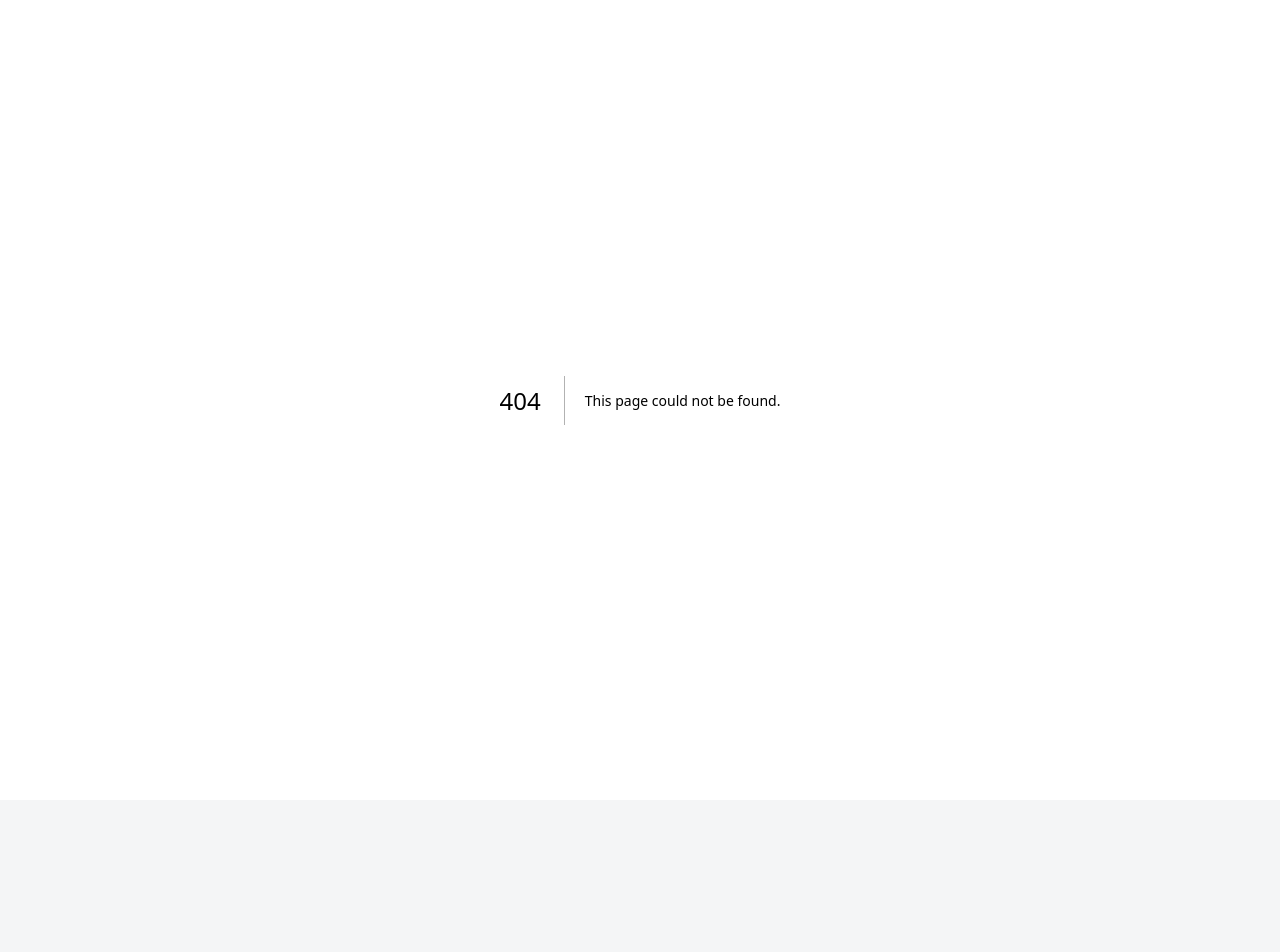
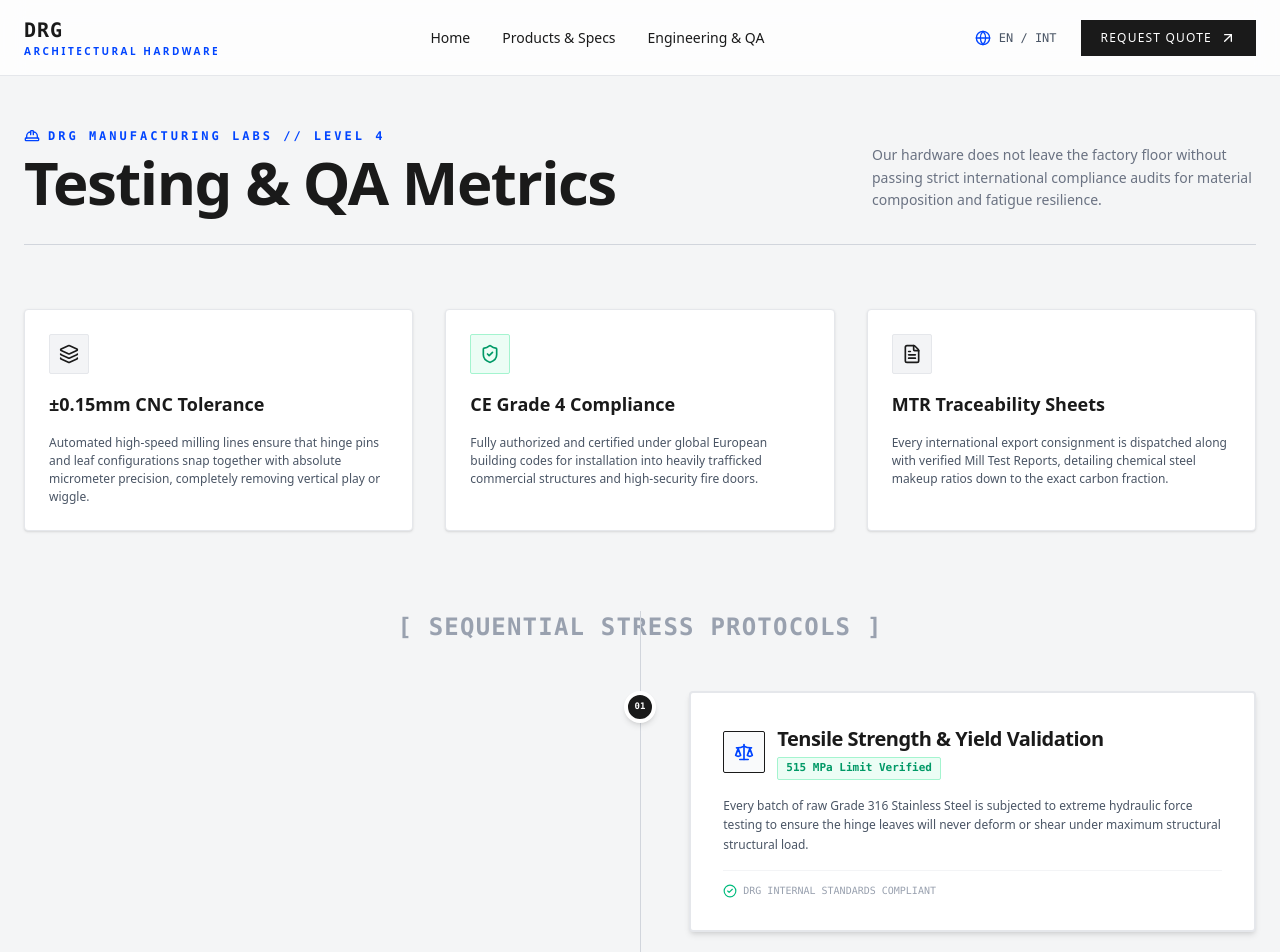
Before and after one commit to manikdhiman/drg-hardware-web, a Next.js app: page /engineering in a window 1280 px wide. Before the commit this address had no page. Shown: the top 952 px of the page. Before the commit the page ends 800 px from the top, so only its background shows below. Built offline with nearby package versions, Linux system fonts and the light colour scheme.

Commit message:
feat: design highly detailed engineering laboratory and QA testing timeline page

```diff
--- /dev/null
+++ b/src/app/engineering/page.tsx
@@ -0,0 +1,135 @@
+"use client";
+
+import Navbar from "@/components/shared/navbar";
+import { ShieldCheck, Flame, Scale, Timer, Layers, HardHat, FileText, CheckCircle2 } from "lucide-react";
+
+const testingPhases = [
+  {
+    phase: "01",
+    title: "Tensile Strength & Yield Validation",
+    metric: "515 MPa Limit Verified",
+    description: "Every batch of raw Grade 316 Stainless Steel is subjected to extreme hydraulic force testing to ensure the hinge leaves will never deform or shear under maximum structural structural load.",
+    icon: Scale
+  },
+  {
+    phase: "02",
+    title: "Salt Spray Anti-Corrosion Auditing",
+    metric: "480 Hours ASTM B117 Standard",
+    description: "Hinges are placed inside a continuous chemical marine vapor chamber to validate that our satin brushed chromium surface treatment delivers absolute rust-resistance in global coastal environments.",
+    icon: Flame
+  },
+  {
+    phase: "03",
+    title: "Continuous Cycle Longevity Counter",
+    metric: "1,500,000 Open/Close Cycles",
+    description: "Automated pneumatic arms operate our heavy-duty ball bearing structures constantly under full load parameters to check that knuckle configurations maintain zero-sag fluidity over decades of operation.",
+    icon: Timer
+  }
+];
+
+export default function EngineeringPage() {
+  return (
+    <main className="min-h-screen bg-[#F4F5F6] pt-32 pb-24 font-sans text-[#1A1A1A]">
+      <Navbar />
+
+      <div className="max-w-7xl mx-auto px-6">
+
+        {/* --- SECTION HEADER: Enterprise Industrial Branding --- */}
+        <div className="border-b border-gray-300 pb-8 mb-16 flex flex-col lg:flex-row lg:items-end lg:justify-between gap-6">
+          <div className="space-y-2">
+            <span className="text-xs font-mono uppercase tracking-[0.25em] text-[#0044FF] font-bold flex items-center gap-2">
+              <HardHat className="w-4 h-4 text-[#0044FF]" /> DRG MANUFACTURING LABS // LEVEL 4
+            </span>
+            <h1 className="text-4xl md:text-6xl font-black tracking-tight text-[#1A1A1A]">
+              Testing & QA Metrics
+            </h1>
+          </div>
+          <p className="text-sm text-gray-500 max-w-sm font-light leading-relaxed">
+            Our hardware does not leave the factory floor without passing strict international compliance audits for material composition and fatigue resilience.
+          </p>
+        </div>
+
+        {/* --- GRAPHICAL DATA CARDS: Material Integrity Overview --- */}
+        <div className="grid grid-cols-1 md:grid-cols-2 lg:grid-cols-3 gap-8 mb-20">
+          <div className="bg-white border border-gray-200 p-6 rounded-sm shadow-sm space-y-4">
+            <div className="w-10 h-10 bg-gray-100 rounded-xs flex items-center justify-center border border-gray-200">
+              <Layers className="w-5 h-5 text-[#1A1A1A]" />
+            </div>
+            <h3 className="text-lg font-bold">±0.15mm CNC Tolerance</h3>
+            <p className="text-xs text-gray-600 leading-normal font-light">
+              Automated high-speed milling lines ensure that hinge pins and leaf configurations snap together with absolute micrometer precision, completely removing vertical play or wiggle.
+            </p>
+          </div>
+
+          <div className="bg-white border border-gray-200 p-6 rounded-sm shadow-sm space-y-4">
+            <div className="w-10 h-10 bg-emerald-50 rounded-xs flex items-center justify-center border border-emerald-200">
+              <ShieldCheck className="w-5 h-5 text-emerald-600" />
+            </div>
+            <h3 className="text-lg font-bold">CE Grade 4 Compliance</h3>
+            <p className="text-xs text-gray-600 leading-normal font-light">
+              Fully authorized and certified under global European building codes for installation into heavily trafficked commercial structures and high-security fire doors.
+            </p>
+          </div>
+
+          <div className="bg-white border border-gray-200 p-6 rounded-sm shadow-sm space-y-4">
+            <div className="w-10 h-10 bg-gray-100 rounded-xs flex items-center justify-center border border-gray-200">
+              <FileText className="w-5 h-5 text-[#1A1A1A]" />
+            </div>
+            <h3 className="text-lg font-bold">MTR Traceability Sheets</h3>
+            <p className="text-xs text-gray-600 leading-normal font-light">
+              Every international export consignment is dispatched along with verified Mill Test Reports, detailing chemical steel makeup ratios down to the exact carbon fraction.
+            </p>
+          </div>
+        </div>
+
+        {/* --- CORE KINETIC TIMELINE: Testing Flow --- */}
+        <div className="space-y-8 relative before:absolute before:top-0 before:bottom-0 before:left-4 md:before:left-1/2 before:w-[1px] before:bg-gray-300">
+          <h2 className="text-2xl font-black text-center mb-12 uppercase font-mono tracking-wider text-gray-400">[ Sequential Stress Protocols ]</h2>
+
+          {testingPhases.map((phase, idx) => {
+            const IconComponent = phase.icon;
+            const isEven = idx % 2 === 0;
+
+            return (
+              <div key={phase.phase} className={`flex flex-col md:flex-row items-start relative ${isEven ? 'md:flex-row-reverse' : ''}`}>
+
+                {/* Visual Middle Center Anchor Pin Node */}
+                <div className="absolute left-4 md:left-1/2 -translate-x-1/2 w-8 h-8 bg-[#1A1A1A] border-4 border-white rounded-full z-10 flex items-center justify-center shadow-md">
+                  <span className="text-[9px] font-mono font-bold text-white">{phase.phase}</span>
+                </div>
+
+                {/* Content Block Column */}
+                <div className="w-full md:w-[46%] pl-12 md:pl-0">
+                  <div className="bg-white border-2 border-gray-200 rounded-sm p-6 lg:p-8 shadow-md hover:border-[#0044FF] transition-colors duration-300 space-y-4">
+                    <div className="flex items-center gap-3">
+                      <div className="p-2.5 bg-gray-50 border border-gray-150 rounded-xs">
+                        <IconComponent className="w-5 h-5 text-[#0044FF]" />
+                      </div>
+                      <div>
+                        <h3 className="text-xl font-black tracking-tight">{phase.title}</h3>
+                        <span className="text-[11px] font-mono font-bold text-emerald-600 bg-emerald-50 px-2 py-0.5 border border-emerald-200 rounded-xs inline-block mt-1">
+                          {phase.metric}
+                        </span>
+                      </div>
+                    </div>
+                    <p className="text-xs text-gray-600 font-light leading-relaxed">
+                      {phase.description}
+                    </p>
+                    <div className="flex items-center gap-1.5 text-[10px] font-mono text-gray-400 border-t border-gray-100 pt-3">
+                      <CheckCircle2 className="w-3.5 h-3.5 text-emerald-500" /> DRG INTERNAL STANDARDS COMPLIANT
+                    </div>
+                  </div>
+                </div>
+
+                {/* Empty Balancing Spacer Column for Desktop Symmetry */}
+                <div className="hidden md:block w-[46%]" />
+
+              </div>
+            );
+          })}
+        </div>
+
+      </div>
+    </main>
+  );
+}
```
